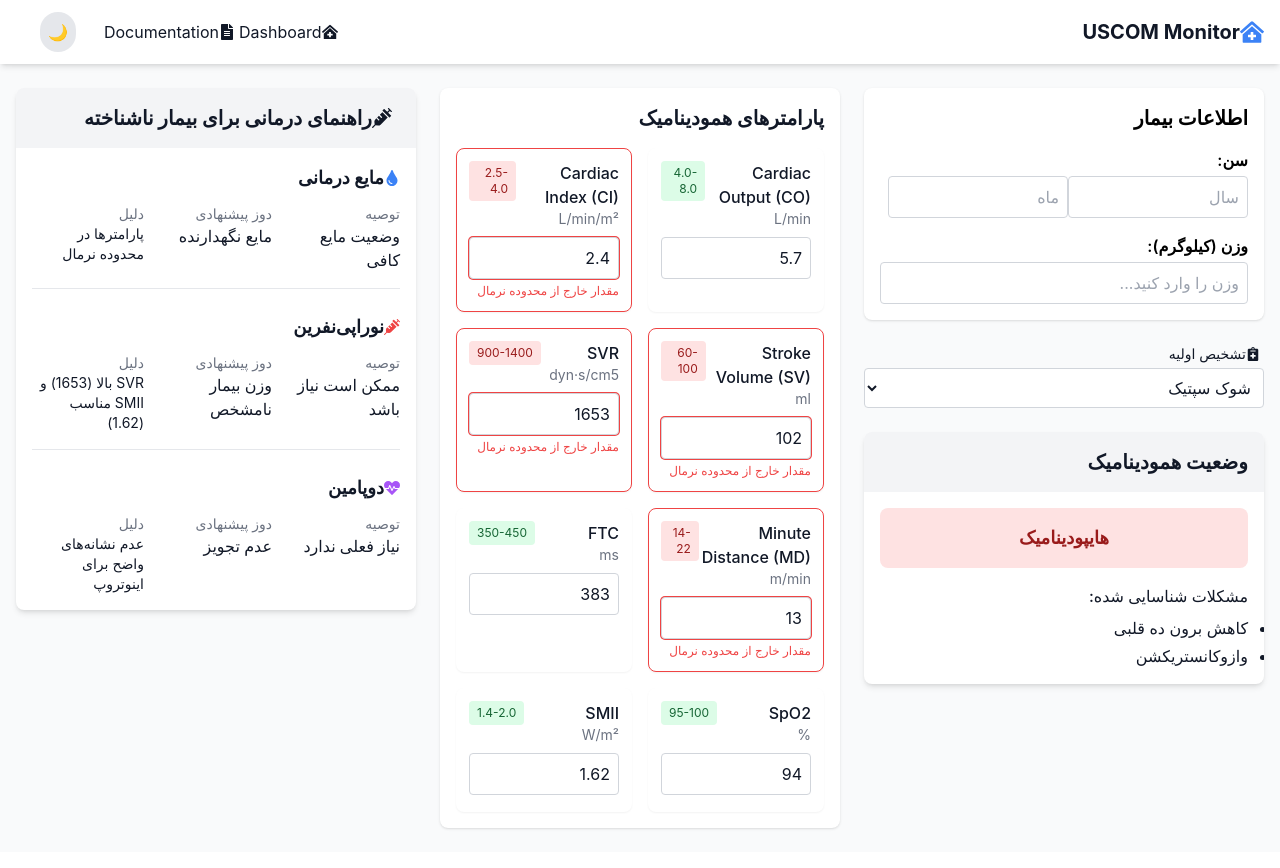
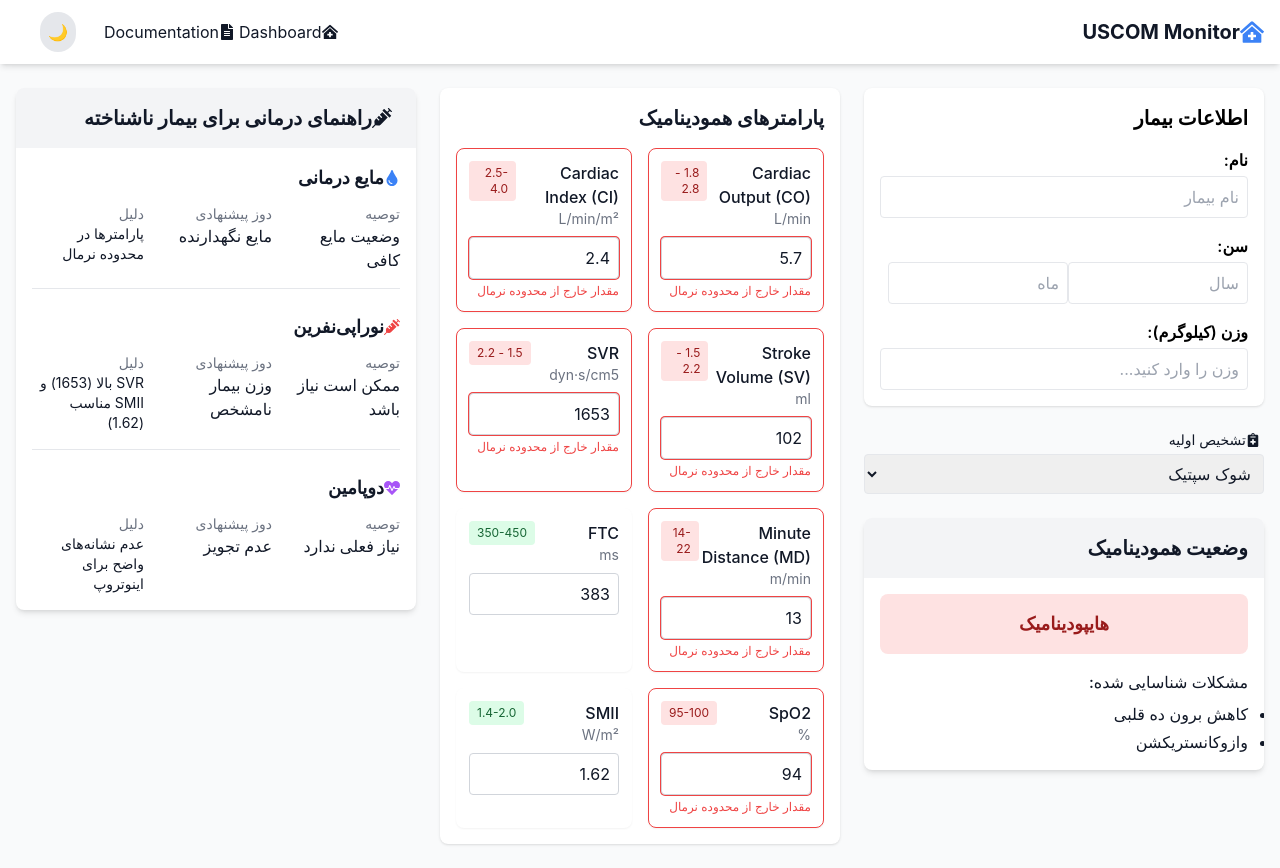
Before and after one commit to mohsenjamalpoor/uscom1, a React (Create React App) app: page / in a window 1280 px wide. Built offline with nearby package versions, Linux system fonts and the light colour scheme.

Commit message:
add name

```diff
--- /dev/null
+++ b/src/components/PatienInfo.jsx
@@ -0,0 +1,85 @@
+import { FaUser, FaWeight, FaBirthdayCake, FaNotesMedical } from 'react-icons/fa';
+
+export default function PatientInfo({ patient, setPatient, darkMode }) {
+
+
+  return (
+    <div className={`rounded-lg shadow-md overflow-hidden ${darkMode ? 'bg-gray-800' : 'bg-white'}`}>
+      <div className={`p-4 ${darkMode ? 'bg-gray-700' : 'bg-gray-100'}`}>
+        <h2 className="text-xl font-bold flex items-center">
+          <FaUser className="mr-2" />
+          اطلاعات بیمار
+        </h2>
+      </div>
+
+      <div className="p-4 space-y-4">
+        <div>
+          <label className="block text-sm font-medium mb-1">نام بیمار</label>
+          <input
+            type="text"
+            name="name"
+value={patient.name}
+            onChange={handleChange}
+            className={`w-full p-2 rounded border ${
+              darkMode ? 'bg-gray-700 border-gray-600' : 'bg-white border-gray-300'
+            }`}
+          />
+        </div>
+
+        <div className="grid grid-cols-2 gap-4">
+          <div>
+            <label className=" text-sm font-medium mb-1 flex items-center">
+              <FaBirthdayCake className="mr-1" />
+              سن
+            </label>
+            <input
+              type="number"
+              name="age"
+              value={patient.age}
+              onChange={handleChange}
+              className={`w-full p-2 rounded border ${
+                darkMode ? 'bg-gray-700 border-gray-600' : 'bg-white border-gray-300'
+              }`}
+            />
+          </div>
+
+          <div>
+            <label className=" text-sm font-medium mb-1 flex items-center">
+              <FaWeight className="mr-1" />
+              وزن (kg)
+            </label>
+            <input
+              type="number"
+              name="weight"
+              value={patient.weight}
+              onChange={handleChange}
+              className={`w-full p-2 rounded border ${
+                darkMode ? 'bg-gray-700 border-gray-600' : 'bg-white border-gray-300'
+              }`}
+            />
+          </div>
+        </div>
+
+        <div>
+          <label className=" text-sm font-medium mb-1 flex items-center">
+            <FaNotesMedical className="mr-1" />
+            تشخیص اولیه
+          </label>
+          <select
+            name="diagnosis"
+            value={patient.diagnosis}
+            onChange={handleChange}
+            className={`w-full p-2 rounded border ${
+              darkMode ? 'bg-gray-700 border-gray-600' : 'bg-white border-gray-300'
+            }`}
+          >
+            <option value="شوک سپتیک">شوک سپتیک</option>
+            <option value="شوک کاردیوژنیک">شوک کاردیوژنیک</option>
+            <option value="هیپوولمی">هیپوولمی</option>
+            <option value="دیگر">دیگر</option>
+          </select>
+        </div>
+      </div>
+    </div>
+  );
+}
--- /dev/null
+++ b/src/components/getNormalRangeByAg.jsx
@@ -0,0 +1,50 @@
+// utils/getNormalRangeByAge.js
+import { pulmonaryData_0_6, pulmonaryData_7_16 } from "../data/pulmonary";
+
+export default function getNormalRangeByAge(ageYears, ageMonths) {
+  const totalMonths = (parseInt(ageYears) || 0) * 12 + (parseInt(ageMonths) || 0);
+
+  if (totalMonths <= 72) { // تا 6 سال
+    const dataset = pulmonaryData_0_6;
+    // پیدا کردن نزدیک‌ترین رکورد
+    let match = dataset[0];
+    for (let i = 0; i < dataset.length; i++) {
+      const itemAge = dataset[i].age;
+      if (itemAge.includes("ماه")) {
+        const monthNum = parseInt(itemAge);
+        if (monthNum && totalMonths <= monthNum) {
+          match = dataset[i];
+          break;
+        }
+      } else if (itemAge.includes("سال")) {
+        const yearNum = parseInt(itemAge);
+        if (yearNum && totalMonths <= yearNum * 12) {
+          match = dataset[i];
+          break;
+        }
+      }
+    }
+    return match;
+  }
+
+  if (totalMonths <= 192) { // 7 تا 16 سال
+    const dataset = pulmonaryData_7_16;
+    let match = dataset[0];
+    for (let i = 0; i < dataset.length; i++) {
+      const yearNum = parseInt(dataset[i].age);
+      if (yearNum && totalMonths <= yearNum * 12) {
+        match = dataset[i];
+        break;
+      }
+    }
+    return match;
+  }
+
+  // بزرگسال
+  return {
+    age: "بزرگسال",
+    co: "4.0 - 8.0",
+    sv: "60 - 100",
+    hr: "60 - 100"
+  };
+}
--- a/src/pages/Dashboard.jsx
+++ b/src/pages/Dashboard.jsx
@@ -1,4 +1,4 @@
-import { useState } from "react";
+import { useEffect, useState } from "react";
 
 import ParameterCard from "../components/ParameterCard";
 import HemodynamicStatus from "../components/HemodynamicStatus";
@@ -6,52 +6,49 @@ import TreatmentGuide from "../components/TreatmentGuide";
 
 import { initialParameters } from "../data/parameters";
 import { FaNotesMedical } from "react-icons/fa";
+import getNormalRangeByAge from "../components/getNormalRangeByAg";
 
-export default function Dashboard({ darkMode }) {
+export default function DashboardFull({ darkMode = false }) {
   const [parameters, setParameters] = useState(initialParameters);
-
   const [patient, setPatient] = useState({
-    ageYears: "", // سال
-    ageMonths: "", // ماه
+    ageYears: "",
+    ageMonths: "",
     weight: "",
+    name: "",
+    diagnosis: "شوک سپتیک",
   });
 
+  // تغییر مقدار پارامتر
   const handleParameterChange = (id, newValue) => {
     setParameters((prev) =>
-      prev.map((p) => (p.id === id ? { ...p, value: parseFloat(newValue) } : p))
+      prev.map((p) =>
+        p.id === id ? { ...p, value: newValue === "" ? "" : parseFloat(newValue) } : p
+      )
     );
   };
 
   const handlePatientWeightChange = (value) => {
     if (value === "" || (/^\d+\.?\d*$/.test(value) && Number(value) >= 0)) {
-      setPatient((prev) => ({
-        ...prev,
-        weight: value,
-      }));
+      setPatient((prev) => ({ ...prev, weight: value }));
     }
   };
 
   const handleAgeYearsChange = (value) => {
-    // اجازه فقط اعداد 0 تا 120
     if (value === "" || (Number(value) >= 0 && Number(value) <= 120)) {
-      setPatient((prev) => ({
-        ...prev,
-        ageYears: value,
-      }));
+      setPatient((prev) => ({ ...prev, ageYears: value }));
     }
   };
 
   const handleAgeMonthsChange = (value) => {
-    // اجازه فقط اعداد 0 تا 11
     if (value === "" || (Number(value) >= 0 && Number(value) <= 11)) {
-      setPatient((prev) => ({
-        ...prev,
-        ageMonths: value,
-      }));
+      setPatient((prev) => ({ ...prev, ageMonths: value }));
     }
   };
 
-  // تابع نمایش سن به صورت "سال و ماه"
+  const handleChange = (e) => {
+    const { name, value } = e.target;
+    setPatient((prev) => ({ ...prev, [name]: value }));
+  };
 
   const formatAge = (years, months) => {
     const y = parseInt(years);
@@ -62,16 +59,48 @@ export default function Dashboard({ darkMode }) {
     return `${y} سال و ${m} ماه`;
   };
 
-  const handleChange = (e) => {
-    const { name, value } = e.target;
-    setPatient((prev) => ({ ...prev, [name]: value }));
-  };
+  // وقتی سن تغییر کند، محدوده‌های نرمال پارامترها آپدیت می‌شود
+  useEffect(() => {
+    const normal = getNormalRangeByAge(patient.ageYears, patient.ageMonths);
+    if (!normal) return;
+
+    setParameters((prev) =>
+      prev.map((param) => {
+        const updated = { ...param };
+
+        // تعیین رنج نرمال برای پارامترهای مرتبط
+        if (/Cardiac Output|CO/i.test(param.title)) {
+          updated.normalRange = normal.co;
+        }
+        if (/Stroke Volume|Stroke Volume Index|SVI|SV/i.test(param.title)) {
+          updated.normalRange = normal.sv;
+        }
+        if (/Heart Rate|HR/i.test(param.title)) {
+          updated.normalRange = normal.hr;
+        }
+
+        // محاسبه isCritical بر اساس رنج جدید اگر مقدار عددی موجود باشد
+        const parsed = (updated.normalRange || "")
+          .split("-")
+          .map((s) => parseFloat(s.replace(/[^\d.]/g, "").trim()));
+        if (
+          parsed.length === 2 &&
+          !Number.isNaN(parsed[0]) &&
+          !Number.isNaN(parsed[1]) &&
+          typeof updated.value === "number"
+        ) {
+          updated.isCritical = updated.value < parsed[0] || updated.value > parsed[1];
+        }
+        return updated;
+      })
+    );
+    // eslint-disable-next-line react-hooks/exhaustive-deps
+  }, [patient.ageYears, patient.ageMonths]);
 
   return (
     <div className="container mx-auto px-4 py-6">
       <div className="grid grid-cols-1 lg:grid-cols-3 gap-6">
-
-        {/* ستون سمت چپ: ورودی وزن و سن + وضعیت همودینامیک */}
+        {/* ستون چپ: اطلاعات بیمار + وضعیت */}
         <div className="lg:col-span-1 space-y-6">
           <div
             className={`p-4 rounded-lg shadow ${
@@ -79,6 +108,17 @@ export default function Dashboard({ darkMode }) {
             }`}
           >
             <h2 className="text-xl font-bold mb-4">اطلاعات بیمار</h2>
+
+            <div className="mb-4">
+              <label className="block mb-1 font-semibold">نام:</label>
+              <input
+                name="name"
+                value={patient.name}
+                onChange={handleChange}
+                className="p-2 rounded border w-full"
+                placeholder="نام بیمار"
+              />
+            </div>
 
             <div className="mb-4">
               <label className="block mb-1 font-semibold">سن:</label>
@@ -90,7 +130,7 @@ export default function Dashboard({ darkMode }) {
                   value={patient.ageYears}
                   onChange={(e) => handleAgeYearsChange(e.target.value)}
                   placeholder="سال"
-                  className="p-2 rounded border border-gray-300 dark:border-gray-600 text-black flex-1"
+                  className="p-2 rounded border text-black flex-1"
                 />
                 <input
                   type="number"
@@ -99,13 +139,11 @@ export default function Dashboard({ darkMode }) {
                   value={patient.ageMonths}
                   onChange={(e) => handleAgeMonthsChange(e.target.value)}
                   placeholder="ماه"
-                  className="p-2 rounded border border-gray-300 dark:border-gray-600 text-black flex-1"
+                  className="p-2 rounded border text-black flex-1"
                 />
               </div>
               {(patient.ageYears !== "" || patient.ageMonths !== "") && (
-                <p className="mt-1 text-sm text-gray-600 dark:text-gray-300">
-                  {formatAge(patient.ageYears, patient.ageMonths)}
-                </p>
+                <p className="mt-1 text-sm text-gray-600">{formatAge(patient.ageYears, patient.ageMonths)}</p>
               )}
             </div>
 
@@ -116,11 +154,12 @@ export default function Dashboard({ darkMode }) {
                 min="0"
                 value={patient.weight}
                 onChange={(e) => handlePatientWeightChange(e.target.value)}
-                className="w-full p-2 rounded border border-gray-300 dark:border-gray-600 text-black"
+                className="w-full p-2 rounded border"
                 placeholder="وزن را وارد کنید..."
               />
             </div>
           </div>
+
           <div>
             <label className=" text-sm font-medium mb-1 flex items-center">
               <FaNotesMedical className="mr-1" />
@@ -130,11 +169,7 @@ export default function Dashboard({ darkMode }) {
               name="diagnosis"
               value={patient.diagnosis}
               onChange={handleChange}
-              className={`w-full p-2 rounded border ${
-                darkMode
-                  ? "bg-gray-700 border-gray-600"
-                  : "bg-white border-gray-300"
-              }`}
+              className="w-full p-2 rounded border"
             >
               <option value="شوک سپتیک">شوک سپتیک</option>
               <option value="شوک کاردیوژنیک">شوک کاردیوژنیک</option>
@@ -146,34 +181,21 @@ export default function Dashboard({ darkMode }) {
           <HemodynamicStatus parameters={parameters} darkMode={darkMode} />
         </div>
 
-        {/* ستون وسط: پارامترهای همودینامیک */}
+        {/* ستون وسط: پارامترها */}
         <div className="lg:col-span-1 space-y-6">
-          <div
-            className={`p-4 rounded-lg shadow ${
-              darkMode ? "bg-gray-800" : "bg-white"
-            }`}
-          >
+          <div className={`p-4 rounded-lg shadow ${darkMode ? "bg-gray-800" : "bg-white"}`}>
             <h2 className="text-xl font-bold mb-4">پارامترهای همودینامیک</h2>
             <div className="grid grid-cols-1 md:grid-cols-2 gap-4">
               {parameters.map((param) => (
-                <ParameterCard
-                  key={param.id}
-                  parameter={param}
-                  onValueChange={handleParameterChange}
-                  darkMode={darkMode}
-                />
+                <ParameterCard key={param.id} parameter={param} onValueChange={handleParameterChange} darkMode={darkMode} />
               ))}
             </div>
           </div>
         </div>
 
-        {/* ستون سمت راست: راهنمای درمان */}
+        {/* ستون راست: راهنمای درمان */}
         <div className="lg:col-span-1 space-y-6">
-          <TreatmentGuide
-            parameters={parameters}
-            patient={patient}
-            darkMode={darkMode}
-          />
+          <TreatmentGuide parameters={parameters} patient={patient} darkMode={darkMode} />
         </div>
       </div>
     </div>
```
Also changed, not shown: src/data/pulmonary.js (added, +30 -0 lines).
